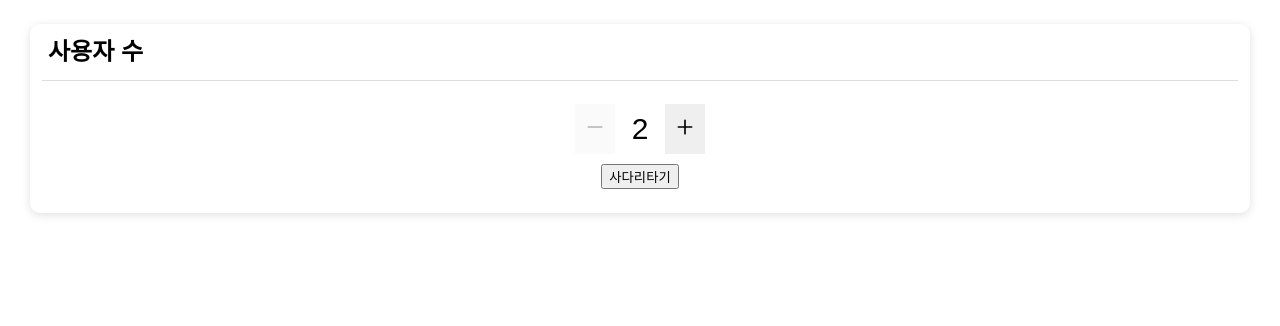
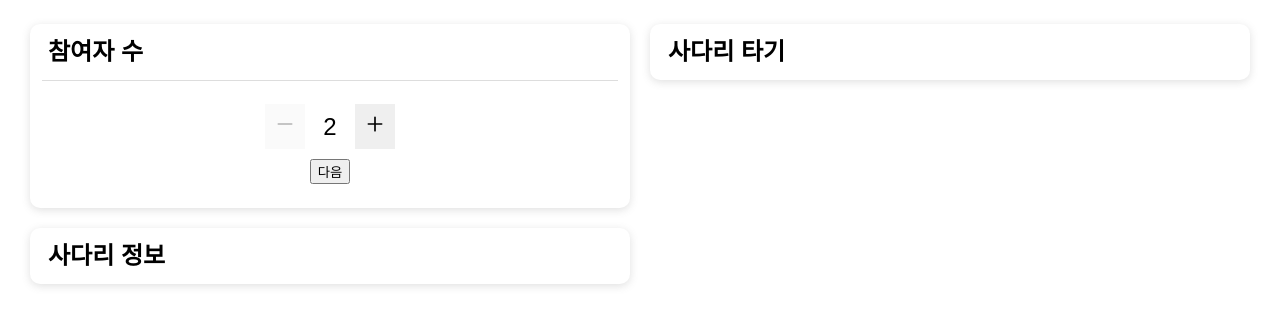
Before and after one commit to JHYOOOOON/ladder-game, a React (Create React App) app: page / in a window 1280 px wide. Shown: the top 326 px of the page. Built offline with nearby package versions, Linux system fonts and the light colour scheme; a web font is replaced by a local one.

Commit message:
fix: 레이아웃 변경 및 참여자 수 카드 기능 수정

```diff
--- a/package.json
+++ b/package.json
@@ -10,7 +10,7 @@
     "@types/node": "^16.18.23",
     "@types/react": "^18.0.35",
     "@types/react-dom": "^18.0.11",
-    "jotai": "^2.0.4",
+    "jotai": "^2.1.0",
     "react": "^18.2.0",
     "react-dom": "^18.2.0",
     "react-icons": "^4.8.0",
--- a/src/Components/UserCount.tsx
+++ b/src/Components/UserCount.tsx
@@ -1,27 +1,33 @@
-import { useEffect, useRef, useState } from "react";
+import { useCallback, useEffect, useRef, useState } from "react";
+import { HiOutlineMinus, HiOutlinePlus } from "react-icons/hi";
+import styled from "styled-components";
+import { useAtom, useSetAtom } from "jotai";
+
 import { MAX_USER_COUNT, MIN_USER_COUNT } from "../constants";
-import styled from "styled-components";
-import { HiOutlineMinus, HiOutlinePlus } from "react-icons/hi";
+import { withUserCount, withUserCountActive, withUserInformActive } from "../States";
 
 type VIEW_TYPE = "modify" | "view";
 
 export function UserCount() {
 	const [viewType, setViewType] = useState<VIEW_TYPE>("view");
-	const [userCount, setUserCount] = useState(MIN_USER_COUNT);
 	const [modifyCount, setModifyCount] = useState(MIN_USER_COUNT);
+	const [userCount, setUserCount] = useAtom(withUserCount);
+	const setIsActive = useSetAtom(withUserCountActive);
+	const setUserNameActive = useSetAtom(withUserInformActive);
 	const textRef = useRef<HTMLInputElement>(null);
 
-	const addCount = () =>
-		setUserCount((prevValue) => {
-			setModifyCount(prevValue + 1);
-			return prevValue + 1;
-		});
+	const addCount = useCallback(() => {
+		if (viewType === "modify") return;
+		setUserCount(userCount + 1);
+		setModifyCount(userCount + 1);
+		console.log(userCount + 1);
+	}, [userCount, viewType]);
 
-	const minusCount = () =>
-		setUserCount((prevValue) => {
-			setModifyCount(prevValue - 1);
-			return prevValue - 1;
-		});
+	const minusCount = useCallback(() => {
+		if (viewType === "modify") return;
+		setUserCount(userCount - 1);
+		setModifyCount(userCount - 1);
+	}, [userCount, viewType]);
 
 	const changeToView = () => {
 		setViewType("view");
@@ -38,10 +44,18 @@ export function UserCount() {
 		setUserCount(modifyCount);
 	};
 
+	const handleClickNextButton = () => {
+		if (viewType === "modify") {
+			changeToView();
+		}
+		setIsActive(false);
+		setUserNameActive(true);
+	};
+
 	useEffect(() => {
 		const handleClick = (e: MouseEvent) => {
 			const target = e.target as HTMLElement;
-			if (target.classList.contains("count") === false) {
+			if (viewType === "modify" && target.closest(".count") === null) {
 				changeToView();
 			}
 		};
@@ -93,7 +107,7 @@ export function UserCount() {
 					<HiOutlinePlus />
 				</CountButton>
 			</InnerWrapper>
-			<button>사다리타기</button>
+			<button onClick={handleClickNextButton}>다음</button>
 		</Wrapper>
 	);
 }
@@ -121,13 +135,13 @@ const Count = styled.p`
 	justify-content: center;
 	width: ${({ theme }) => theme.fontSize.xxxl}rem;
 	padding: ${({ theme }) => theme.fontSize.xxs}rem;
-	font-size: ${({ theme }) => theme.fontSize.xxxl}rem;
+	font-size: ${({ theme }) => theme.fontSize.xxl}rem;
 `;
 
 const Input = styled.input`
 	width: ${({ theme }) => theme.fontSize.xxxl}rem;
 	padding: 0 ${({ theme }) => theme.fontSize.xxs}rem;
-	font-size: ${({ theme }) => theme.fontSize.xxxl}rem;
+	font-size: ${({ theme }) => theme.fontSize.xxl}rem;
 	text-align: center;
 	&::-webkit-outer-spin-button,
 	&::-webkit-inner-spin-button {
--- a/src/Pages/Home.tsx
+++ b/src/Pages/Home.tsx
@@ -1,13 +1,44 @@
+import React from "react";
+import { useAtomValue } from "jotai";
+import styled from "styled-components";
+
 import { Card, UserCount } from "../Components";
+import { withIsActive } from "../States";
 
 export function Home() {
+	const isActive = useAtomValue(withIsActive);
+
 	return (
-		<main>
-			<div>
-				<Card name="사용자 수" active={true}>
+		<Main>
+			<LeftWrapper>
+				<Card name="참여자 수" active={isActive.userCount}>
 					<UserCount />
 				</Card>
-			</div>
-		</main>
+				<Card name="사다리 정보" active={isActive.userInform}>
+					<UserCount />
+				</Card>
+			</LeftWrapper>
+			<RightWrapper>
+				<Card name="사다리 타기" active={isActive.ladder}>
+					<UserCount />
+				</Card>
+			</RightWrapper>
+		</Main>
 	);
 }
+
+const Main = styled.main`
+	display: flex;
+	gap: ${({ theme }) => theme.fontSize.xl}rem;
+`;
+
+const LeftWrapper = styled.div`
+	display: flex;
+	flex-direction: column;
+	gap: ${({ theme }) => theme.fontSize.xl}rem;
+	flex: 1;
+`;
+
+const RightWrapper = styled.div`
+	flex: 1;
+`;
--- /dev/null
+++ b/src/States/atoms.ts
@@ -0,0 +1,12 @@
+import { atom } from "jotai";
+
+import { IsActive, UserCount } from "./types";
+import { MIN_USER_COUNT } from "../constants";
+
+export const userCount = atom<UserCount>(MIN_USER_COUNT);
+
+export const isUserCountActive = atom<IsActive>(true);
+
+export const isUserInformActive = atom<IsActive>(false);
+
+export const isLadderActive = atom<IsActive>(false);
--- /dev/null
+++ b/src/States/derivedAtoms.ts
@@ -0,0 +1,38 @@
+import { atom } from "jotai";
+
+import { isLadderActive, isUserCountActive, isUserInformActive, userCount } from "./atoms";
+import { UserCount } from "./types";
+
+export const withUserCount = atom(
+	(get) => get(userCount),
+	(get, set, newCount: UserCount) => {
+		set(userCount, newCount);
+	}
+);
+
+export const withUserCountActive = atom(
+	(get) => get(isUserCountActive),
+	(get, set, active: boolean) => {
+		set(isUserCountActive, active);
+	}
+);
+
+export const withUserInformActive = atom(
+	(get) => get(isUserInformActive),
+	(get, set, active: boolean) => {
+		set(isUserInformActive, active);
+	}
+);
+
+export const withLadderActive = atom(
+	(get) => get(isLadderActive),
+	(get, set, active: boolean) => {
+		set(isLadderActive, active);
+	}
+);
+
+export const withIsActive = atom((get) => ({
+	userCount: get(isUserCountActive),
+	userInform: get(isUserInformActive),
+	ladder: get(isLadderActive),
+}));
--- /dev/null
+++ b/src/States/index.ts
@@ -0,0 +1 @@
+export * from "./derivedAtoms";
--- /dev/null
+++ b/src/States/types.ts
@@ -0,0 +1,3 @@
+export type UserCount = number;
+
+export type IsActive = boolean;
```
Also changed, not shown: 1 other file (tests, documents, lock files or other folders).
